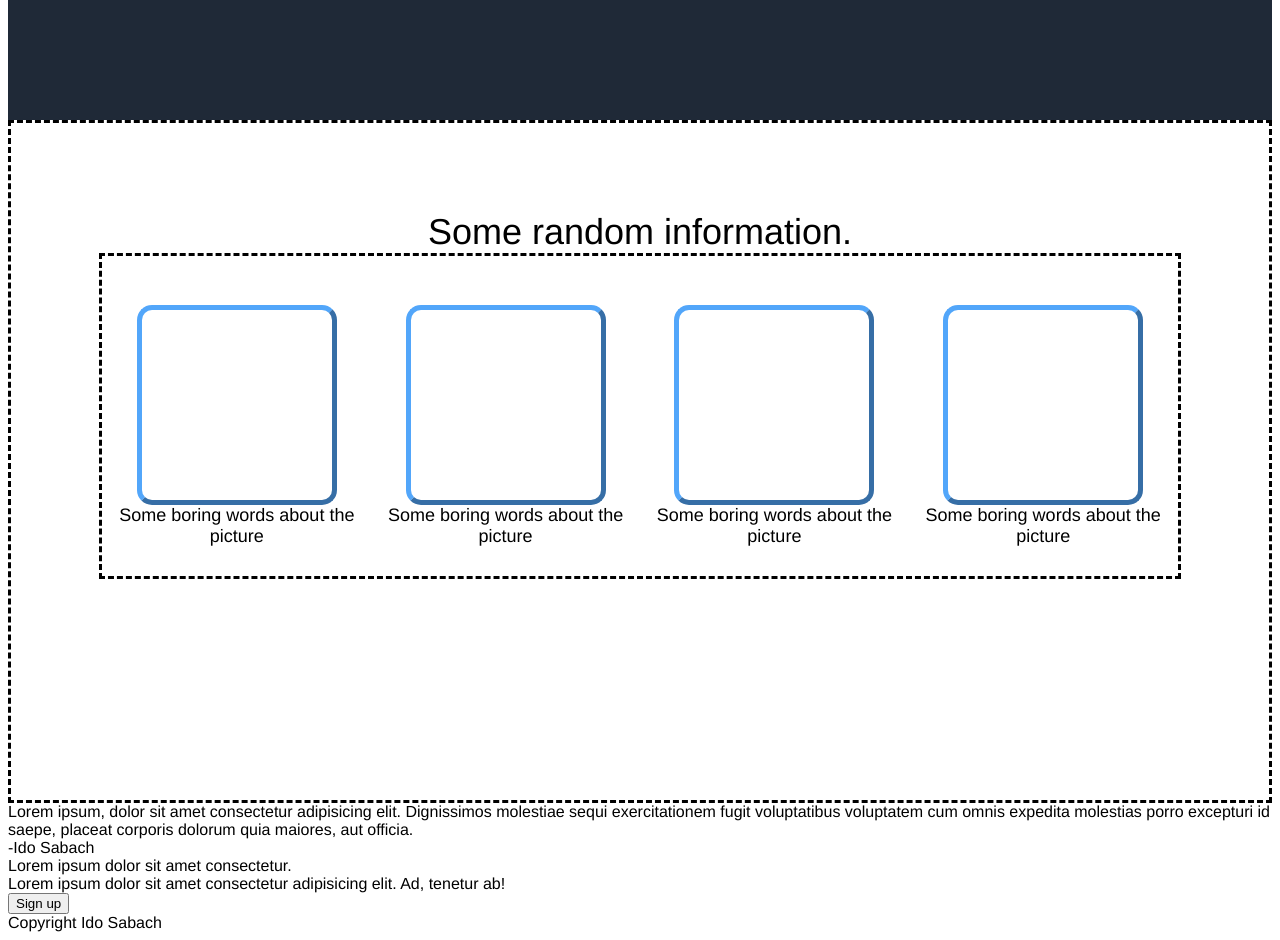
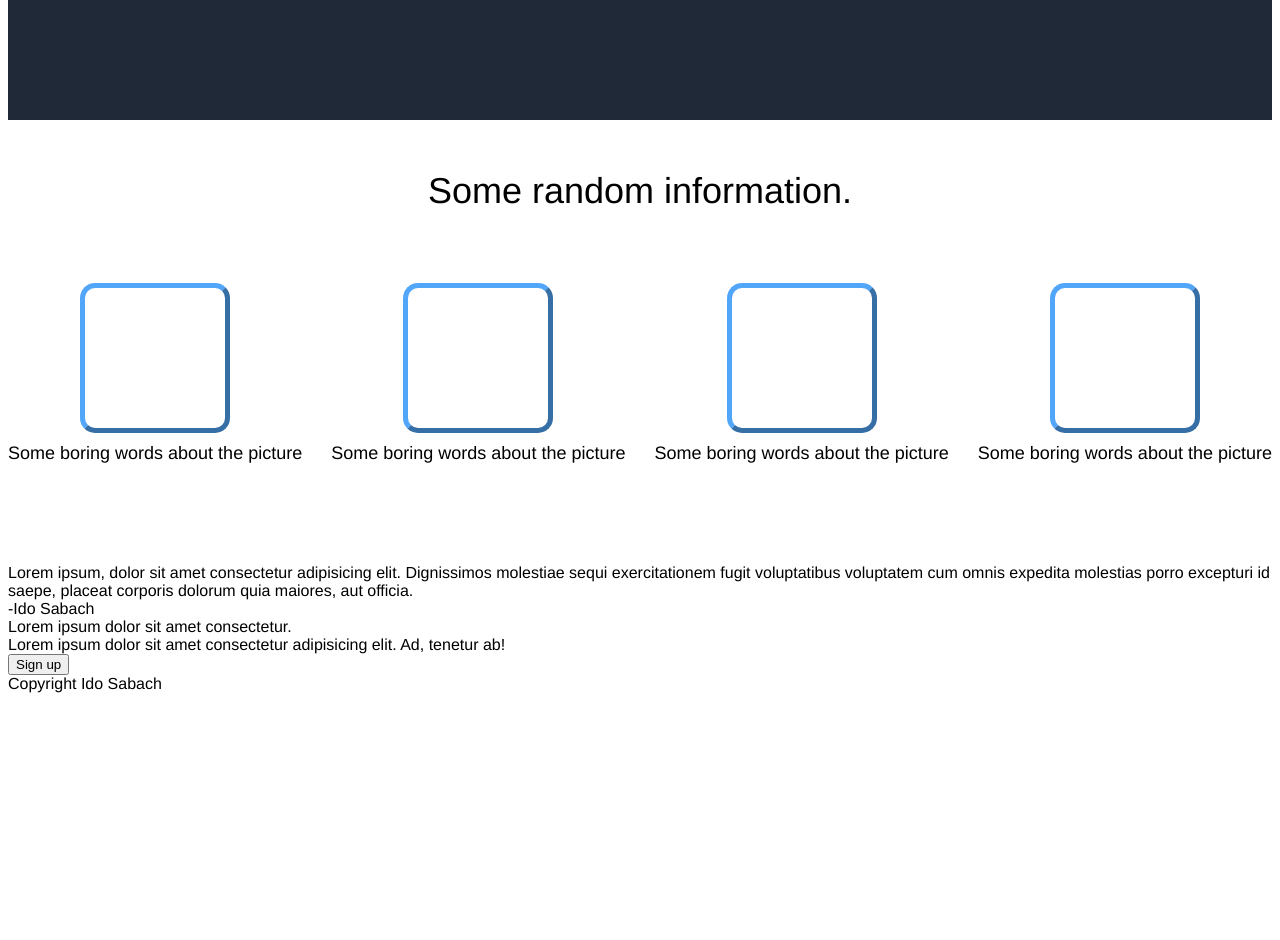
Before and after one commit to IdoSabach/FirstWeb, a plain HTML site: page index.html in a window 1280 px wide. Shown: the part 440-1380 px from the top of the page. After the commit the page ends 1141 px from the top, so only its background shows below. Drawn offline with Linux system fonts and the light colour scheme.

Commit message:
fix: fix the second blok

```diff
--- a/styles.css
+++ b/styles.css
@@ -42,6 +42,7 @@ body{
   padding-bottom: 14%;
   color: white;
 
+
 }
 
 .bbblok{
@@ -60,6 +61,7 @@ body{
   justify-content: space-around;
   cursor: pointer;
 }
+
 
 .head{
   font-size: 48px;
@@ -83,43 +85,42 @@ body{
 /*****************************/
 
 .blok2{
-  border-style: dashed;
-  padding: 7%;
-  height: 500px;
 }
 
 .title2{
   text-align: center;
   font-size: 36px;
+  padding-top: 4%;
+  padding-bottom: 4%;
 }
 
 .bigblok{
   display: flex;
   align-items: center;
   justify-content: space-between;
-  border-style: dashed;
-  height: 300px;
   padding-top:20px ;
 }
 
 .miniblokone{
   align-items: center;
   text-align: center;
-  padding: 15px;
-
+  padding-bottom: 100px;
 
 }
 
 .first{
-  width: 200px;
-  height: 200px;
+
+  height: 150px;
+  width: 150px;
   background-color: white;
   border-width: 5px;
   border-radius: 15px;
   border-color: rgb(82, 166, 250);
   padding-bottom: 8px;
+  cursor: pointer;
 }
 
 .textone{
   font-size: 18px;
+  padding-top: 10px;
 }
```
